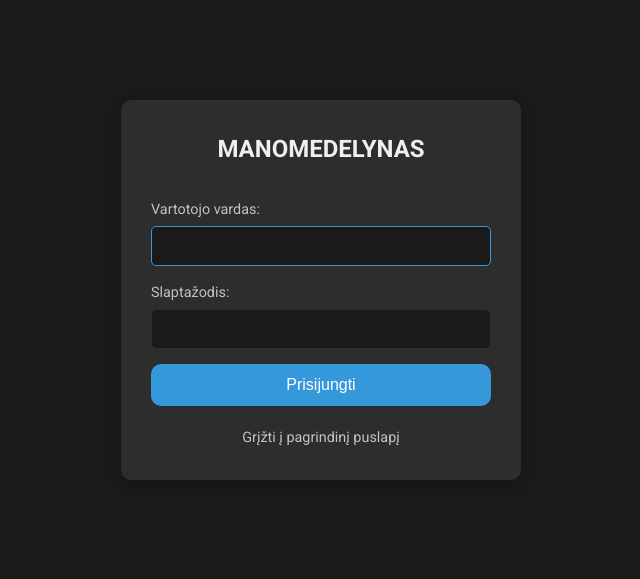
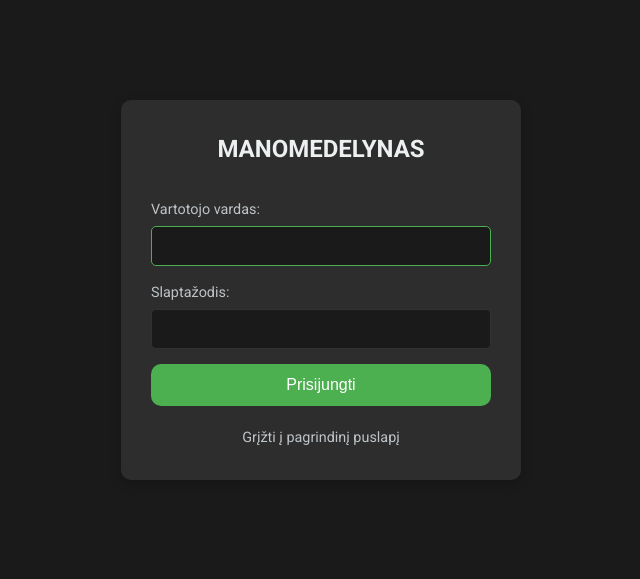
Before and after one commit to TautvisP/reservations, a Django app: page /login/ in a window 1280 px wide. Shown: the top 579 px of the page, without its empty margins (319-959 px from the left). Run offline with Django 5.2, Linux system fonts and the light colour scheme.

Commit message:
Changed frontend colors

```diff
--- a/reservationWeb/static/css/styles.css
+++ b/reservationWeb/static/css/styles.css
@@ -1,8 +1,8 @@
 :root {
-    --primary: #2c3e50;
-    --secondary: #34495e;
-    --accent: #3498db;
-    --accent-dark: #2980b9;
+    --primary: #2e7d32;
+    --secondary: #388e3c;
+    --accent: #4caf50;
+    --accent-dark: #2e7d32;
     --text: #ecf0f1;
     --text-muted: #bdc3c7;
     --bg-dark: #1a1a1a;
@@ -11,6 +11,7 @@
     --box-shadow: 0 4px 12px rgba(0,0,0,0.2);
     --border-color: rgba(255, 255, 255, 0.1);
 }
+
 
 * {
     margin: 0;
```
Also changed, not shown: reservationWeb/reservations/templates/create_client_reservation.html (+17 -9 lines), 1 other file.
